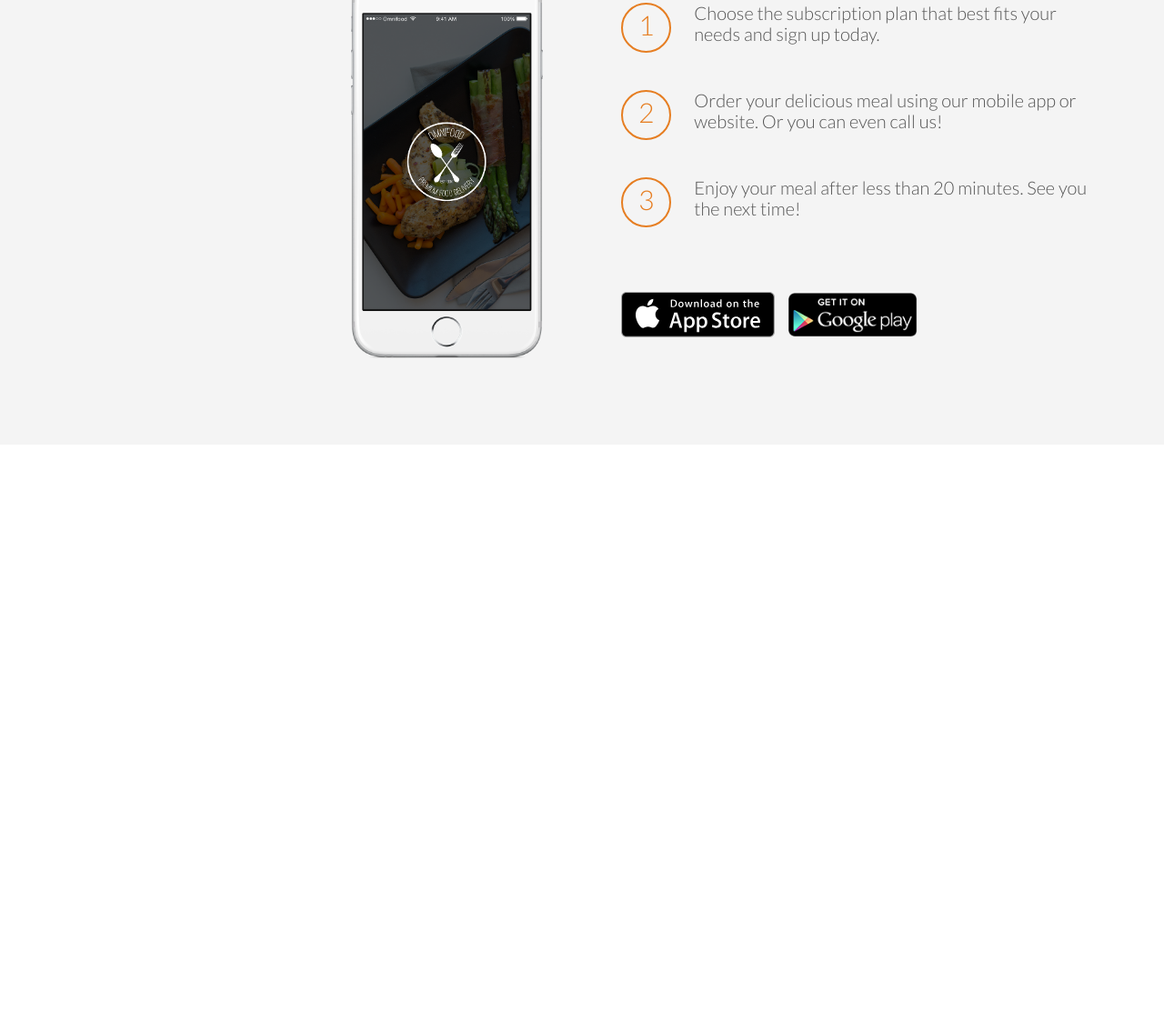
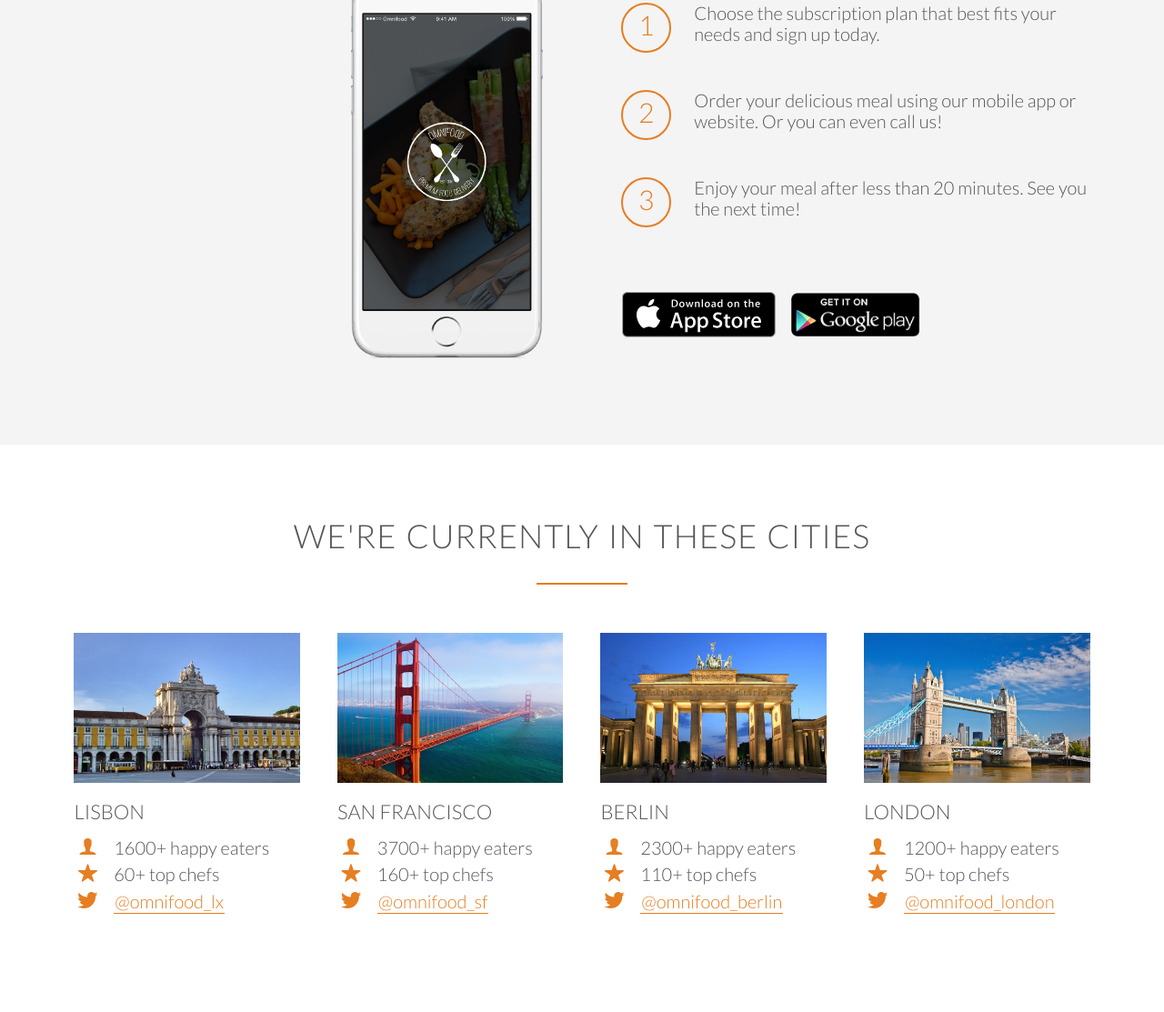
Before and after one commit to Harshal-Khairnar/Learn-HTML-CSS, a plain HTML site: page omnifood/index.html in a window 1280 px wide. Shown: the part 2249-3362 px from the top of the page at 91% size. Before the commit the page ends 2738 px from the top, so only its background shows below. Drawn offline with nearby package versions, Linux system fonts and the light colour scheme.

Commit message:
cities section completed

```diff
--- a/omnifood/index.html
+++ b/omnifood/index.html
@@ -160,5 +160,85 @@
 
         </section>
 
+        <section class="section-cities">
+            <div class="row">
+                <h2>We're currently in these cities</h2>
+            </div>
+            <div class="row">
+                <div class="col span-1-of-4 box">
+                    <img src="resources/img/lisbon-3.jpg" alt="Lison city">
+                    <h3>Lisbon</h3>
+                    <div class="city-feature">
+                        <i class="icon ion-ios-person icon-small"></i>
+                        1600+ happy eaters
+                    </div>
+                    <div class="city-feature">
+                        <i class="icon ion-ios-star icon-small"></i>
+                        60+ top chefs
+                    </div>
+                    <div class="city-feature">
+                        <i class="icon ion-logo-twitter icon-small"></i>
+                        <a href="#">@omnifood_lx</a>
+                    </div>
+                </div>
+
+                <div class="col span-1-of-4 box">
+                    <img src="resources/img/san-francisco.jpg" alt="San Francisco city">
+                    <h3>San Francisco</h3>
+                    <div class="city-feature">
+                        <i class="icon ion-ios-person icon-small"></i>
+                        3700+ happy eaters
+                    </div>
+                    <div class="city-feature">
+                        <i class="icon ion-ios-star icon-small"></i>
+                        160+ top chefs
+                    </div>
+                    <div class="city-feature">
+                        <i class="icon ion-logo-twitter icon-small"></i>
+                        <a href="#">@omnifood_sf</a>
+                    </div>
+                </div>
+
+                <div class="col span-1-of-4 box">
+                    <img src="resources/img/berlin.jpg" alt="Berlin city">
+                    <h3>Berlin</h3>
+                    <div class="city-feature">
+                        <i class="icon ion-ios-person icon-small"></i>
+                        2300+ happy eaters
+                    </div>
+                    <div class="city-feature">
+                        <i class="icon ion-ios-star icon-small"></i>
+                        110+ top chefs
+                    </div>
+                    <div class="city-feature">
+                        <i class="icon ion-logo-twitter icon-small"></i>
+                        <a href="#">@omnifood_berlin</a>
+                    </div>
+                </div>
+
+                <div class="col span-1-of-4 box">
+                    <img src="resources/img/london.jpg" alt="London city">
+                    <h3>London</h3>
+                    <div class="city-feature">
+                        <i class="icon ion-ios-person icon-small"></i>
+                        1200+ happy eaters
+                    </div>
+                    <div class="city-feature">
+                        <i class="icon ion-ios-star icon-small"></i>
+                        50+ top chefs
+                    </div>
+                    <div class="city-feature">
+                        <i class="icon ion-logo-twitter icon-small"></i>
+                        <a href="#">@omnifood_london</a>
+                    </div>
+                </div>
+
+            </div>
+        </section>
+
     </body>
 </html>
+
+<!--
+
+-->
--- a/omnifood/resources/css/style.css
+++ b/omnifood/resources/css/style.css
@@ -108,6 +108,35 @@ h2:after {
     margin-bottom: 10px;
 }
 
+.icon-small {
+    display: inline-block;
+    width: 30px;
+    color: #e67e22;
+    text-align: center;
+    font-size: 120%;
+    margin-right: 10px;
+
+    /* secrets to allign icons and text*/
+    line-height: 120%;
+    vertical-align: center;
+    margin-top: -5px;
+}
+
+/* ----- LINKS ----- */
+a:link,
+a:visited {
+    text-decoration: none;
+    color: #e67e22;
+    padding: 1px;
+    border-bottom: 1px solid #e67e22;
+    transition: border-bottom 0.2s, color 0.2s;
+}
+
+a:hover,
+a:active {
+    color: #555;
+    border-bottom: 1px solid transparent;
+}
 
 /* ----- BUTTONS ----- */
 .btn:link,
@@ -300,8 +329,27 @@ header {
     margin-right: 25px;
 }
 
+.btn-app:link,
+.btn-app:visited {
+    border: 0;
+}
+
 .btn-app img {
     height: 50px;
     width: auto;
     margin-right: 10px;
 }
+
+/* ----------------------------------------- */
+/* CITIES */
+/* ----------------------------------------- */
+
+.box img {
+    width: 100%;
+    height: auto;
+    margin-bottom: 15px;
+}
+
+.city-feature {
+    margin-bottom: 5px;
+}
```
